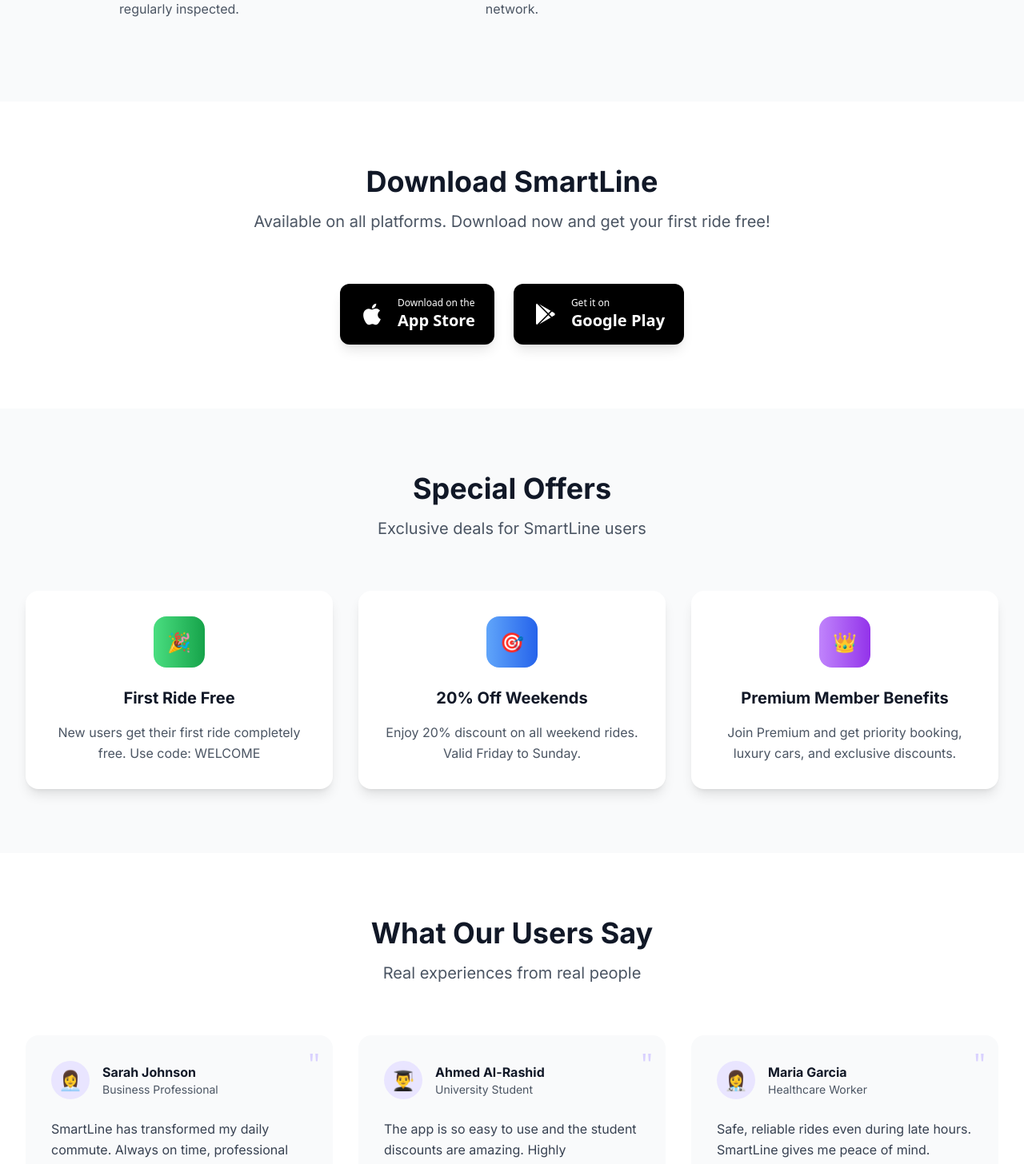
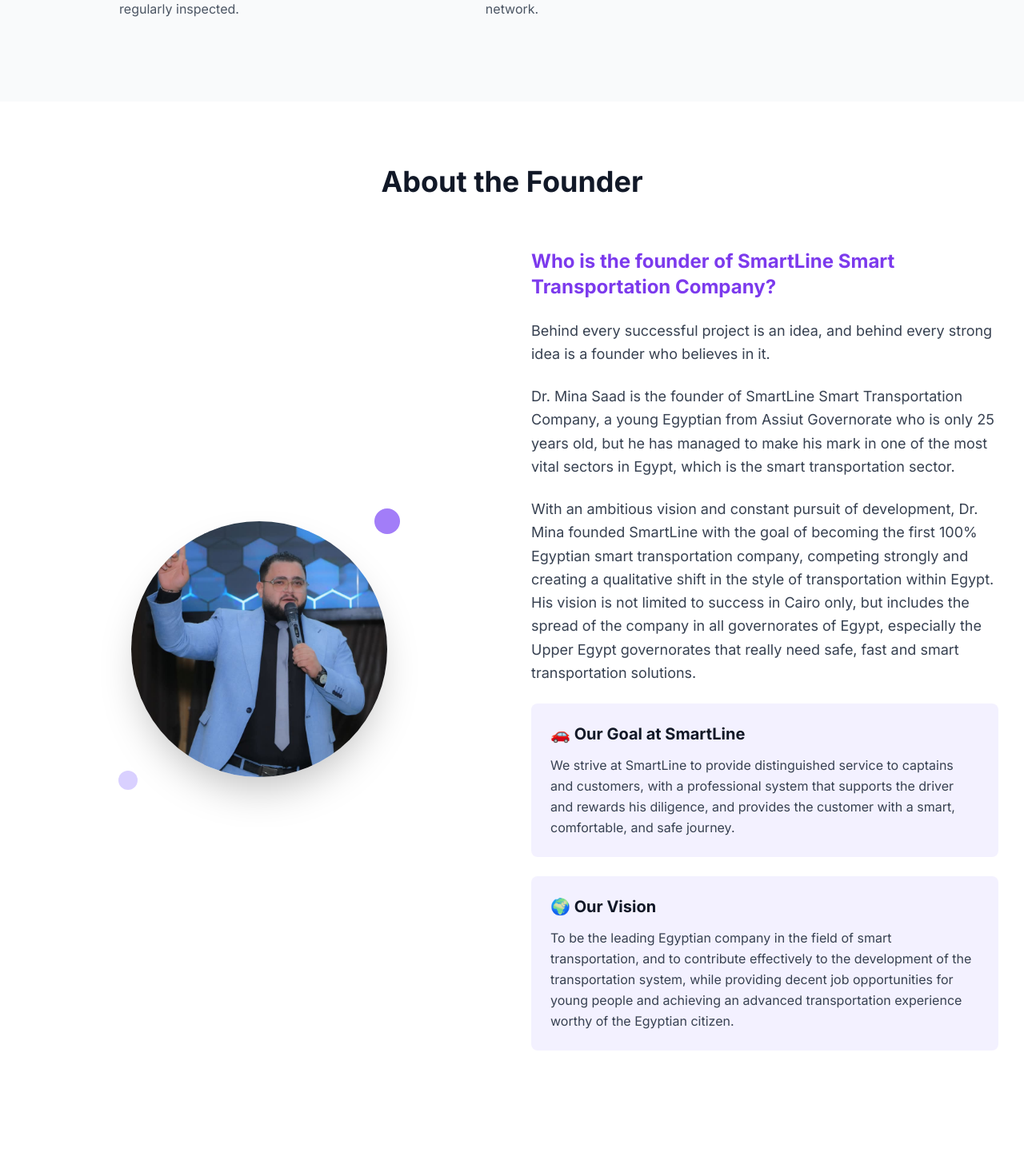
Before and after one commit to MagedElgawish230/smartline-purple-launch, a React (Vite) app: page / in a window 1280 px wide. Shown: the part 3320-4776 px from the top of the page at 80% size. Built offline with nearby package versions, Linux system fonts and the light colour scheme.

Commit message:
Add About Founder section
Added About Founder section with multilingual support and photo.

```diff
--- /dev/null
+++ b/src/components/FounderSection.tsx
@@ -0,0 +1,77 @@
+
+import React from 'react';
+import { useLanguage } from '../contexts/LanguageContext';
+
+const FounderSection = () => {
+  const { t, isRTL } = useLanguage();
+
+  return (
+    <section id="founder" className="py-20 bg-white">
+      <div className="max-w-7xl mx-auto px-4 sm:px-6 lg:px-8">
+        <div className="text-center mb-16">
+          <h2 className={`text-4xl font-bold text-gray-900 mb-4 ${isRTL ? 'font-cairo' : 'font-inter'}`}>
+            {t('founder.title')}
+          </h2>
+        </div>
+
+        <div className="grid lg:grid-cols-2 gap-12 items-center">
+          {/* Founder Image */}
+          <div className={`flex justify-center ${isRTL ? 'lg:order-2' : 'lg:order-1'}`}>
+            <div className="relative">
+              <div className="w-80 h-80 rounded-full overflow-hidden shadow-2xl">
+                <img
+                  src="/lovable-uploads/a341f18f-946b-4f7d-99b0-76fe005c8c4d.png"
+                  alt="Dr. Mina Saad - Founder of SmartLine"
+                  className="w-full h-full object-cover"
+                />
+              </div>
+              <div className="absolute -top-4 -right-4 w-8 h-8 bg-primary-500 rounded-full opacity-80"></div>
+              <div className="absolute -bottom-4 -left-4 w-6 h-6 bg-primary-300 rounded-full opacity-60"></div>
+            </div>
+          </div>
+
+          {/* Founder Content */}
+          <div className={`${isRTL ? 'lg:order-1 text-right' : 'lg:order-2 text-left'}`}>
+            <div className="space-y-6">
+              <h3 className={`text-2xl font-bold text-primary-600 mb-4 ${isRTL ? 'font-cairo' : 'font-inter'}`}>
+                {t('founder.question')}
+              </h3>
+
+              <p className={`text-lg text-gray-700 leading-relaxed ${isRTL ? 'font-cairo' : 'font-inter'}`}>
+                {t('founder.intro')}
+              </p>
+
+              <p className={`text-lg text-gray-700 leading-relaxed ${isRTL ? 'font-cairo' : 'font-inter'}`}>
+                {t('founder.bio')}
+              </p>
+
+              <p className={`text-lg text-gray-700 leading-relaxed ${isRTL ? 'font-cairo' : 'font-inter'}`}>
+                {t('founder.vision')}
+              </p>
+
+              <div className="bg-primary-50 rounded-lg p-6 mt-8">
+                <h4 className={`text-xl font-bold text-gray-900 mb-3 ${isRTL ? 'font-cairo' : 'font-inter'}`}>
+                  {t('founder.goal.title')}
+                </h4>
+                <p className={`text-gray-700 leading-relaxed ${isRTL ? 'font-cairo' : 'font-inter'}`}>
+                  {t('founder.goal.description')}
+                </p>
+              </div>
+
+              <div className="bg-primary-50 rounded-lg p-6">
+                <h4 className={`text-xl font-bold text-gray-900 mb-3 ${isRTL ? 'font-cairo' : 'font-inter'}`}>
+                  {t('founder.mission.title')}
+                </h4>
+                <p className={`text-gray-700 leading-relaxed ${isRTL ? 'font-cairo' : 'font-inter'}`}>
+                  {t('founder.mission.description')}
+                </p>
+              </div>
+            </div>
+          </div>
+        </div>
+      </div>
+    </section>
+  );
+};
+
+export default FounderSection;
--- a/src/contexts/LanguageContext.tsx
+++ b/src/contexts/LanguageContext.tsx
@@ -65,6 +65,17 @@ const translations = {
     'about.speed.description': 'Get a ride in minutes with our advanced matching algorithm and extensive driver network.',
     'about.affordable.title': 'Affordable Prices',
     'about.affordable.description': 'Transparent pricing with no hidden fees. Pay what you see upfront.',
+
+    // Founder Section
+    'founder.title': 'About the Founder',
+    'founder.question': 'Who is the founder of SmartLine Smart Transportation Company?',
+    'founder.intro': 'Behind every successful project is an idea, and behind every strong idea is a founder who believes in it.',
+    'founder.bio': 'Dr. Mina Saad is the founder of SmartLine Smart Transportation Company, a young Egyptian from Assiut Governorate who is only 25 years old, but he has managed to make his mark in one of the most vital sectors in Egypt, which is the smart transportation sector.',
+    'founder.vision': 'With an ambitious vision and constant pursuit of development, Dr. Mina founded SmartLine with the goal of becoming the first 100% Egyptian smart transportation company, competing strongly and creating a qualitative shift in the style of transportation within Egypt. His vision is not limited to success in Cairo only, but includes the spread of the company in all governorates of Egypt, especially the Upper Egypt governorates that really need safe, fast and smart transportation solutions.',
+    'founder.goal.title': '🚗 Our Goal at SmartLine',
+    'founder.goal.description': 'We strive at SmartLine to provide distinguished service to captains and customers, with a professional system that supports the driver and rewards his diligence, and provides the customer with a smart, comfortable, and safe journey.',
+    'founder.mission.title': '🌍 Our Vision',
+    'founder.mission.description': 'To be the leading Egyptian company in the field of smart transportation, and to contribute effectively to the development of the transportation system, while providing decent job opportunities for young people and achieving an advanced transportation experience worthy of the Egyptian citizen.',
 
     // Download Section
     'download.title': 'Download SmartLine',
@@ -187,6 +198,17 @@ const translations = {
     'about.affordable.title': 'أسعار معقولة',
     'about.affordable.description': 'تسعير شفاف بدون رسوم خفية. ادفع ما تراه مقدماً.',
 
+    // Founder Section
+    'founder.title': 'عن المؤسس',
+    'founder.question': 'من هو مؤسس شركة سمارت لاين للنقل الذكي؟',
+    'founder.intro': 'وراء كل مشروع ناجح فكرة، ووراء كل فكرة قوية مؤسس مؤمن بها.',
+    'founder.bio': 'دكتور مينا سعد هو مؤسس شركة سمارت لاين للنقل الذكي، شاب مصري من محافظة أسيوط يبلغ من العمر 25 سنة فقط، لكنه استطاع أن يضع بصمته في واحدة من أهم القطاعات الحيوية في مصر وهو قطاع النقل الذكي.',
+    'founder.vision': 'برؤية طموحة وسعي دائم للتطوير، أسس دكتور مينا شركة سمارت لاين بهدف أن تصبح أول شركة نقل ذكي مصرية 100%، تنافس بقوة وتُحدث نقلة نوعية في أسلوب التنقل داخل مصر. رؤيته لا تقتصر على النجاح في القاهرة فقط، بل تشمل انتشار الشركة في جميع محافظات مصر، وخاصة محافظات الصعيد التي تحتاج بالفعل إلى حلول نقل آمنة وسريعة وذكية.',
+    'founder.goal.title': '🚗 هدفنا في سمارت لاين',
+    'founder.goal.description': 'نسعى في سمارت لاين لتقديم خدمة مميزة للكباتن والعملاء، بنظام احترافي يدعم السائق ويكافئ اجتهاده، ويقدّم للعميل رحلة ذكية، مريحة، وآمنة.',
+    'founder.mission.title': '🌍 رؤيتنا',
+    'founder.mission.description': 'أن نكون الشركة المصرية الرائدة في مجال النقل الذكي، وأن نساهم بشكل فعّال في تطوير منظومة النقل، مع توفير فرص عمل محترمة للشباب وتحقيق تجربة تنقل متطورة تليق بالمواطن المصري',
+
     // Download Section
     'download.title': 'تحميل سمارت لاين',
     'download.subtitle': 'احصل على التطبيق وابدأ رحلتك',
--- a/src/pages/Index.tsx
+++ b/src/pages/Index.tsx
@@ -8,6 +8,7 @@ import RecentActivitySection from '../components/RecentActivitySection';
 import DriveEarnSection from '../components/DriveEarnSection';
 import EasierInAppsSection from '../components/EasierInAppsSection';
 import AboutSection from '../components/AboutSection';
+import FounderSection from '../components/FounderSection';
 import DownloadSection from '../components/DownloadSection';
 import PromotionsSection from '../components/PromotionsSection';
 import TestimonialsSection from '../components/TestimonialsSection';
@@ -26,6 +27,7 @@ const Index = () => {
         <DriveEarnSection />
         <EasierInAppsSection />
         <AboutSection />
+        <FounderSection />
         <DownloadSection />
         <PromotionsSection />
         <TestimonialsSection />
```
Also changed, not shown: public/lovable-uploads/a341f18f-946b-4f7d-99b0-76fe005c8c4d.png (added).
